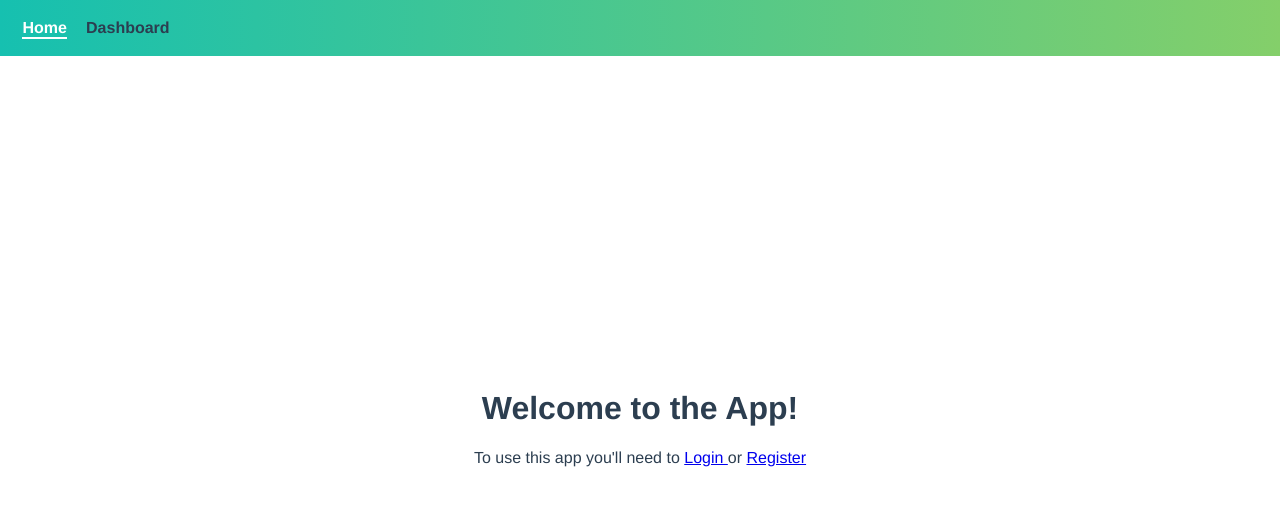
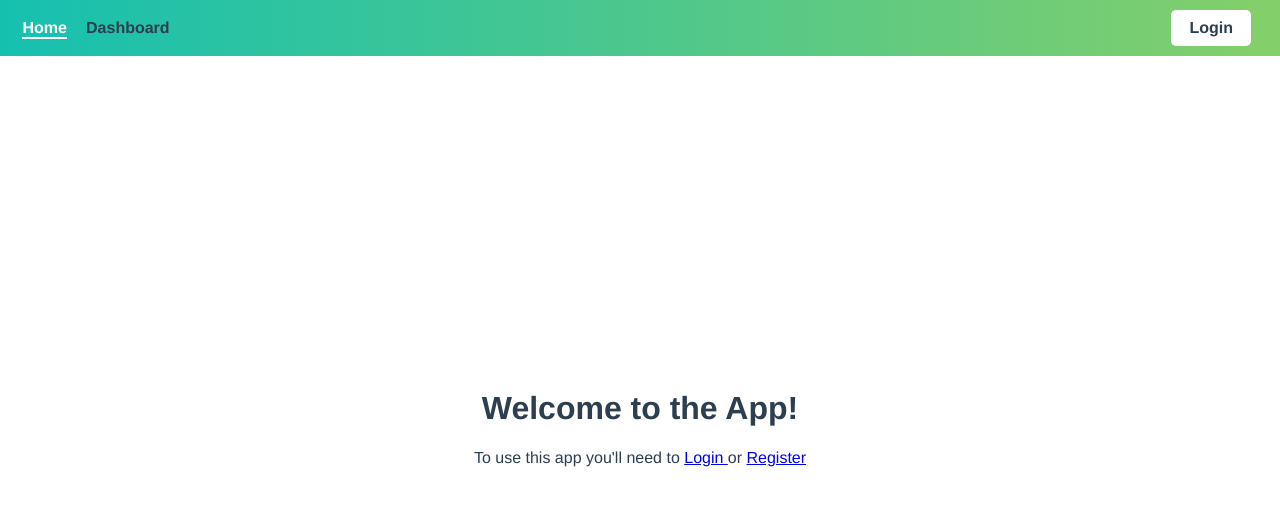
Before and after one commit to JoseTobias/auth-vue, a Vue app: page / in a window 1280 px wide. Shown: the top 506 px of the page. Built offline with nearby package versions, Linux system fonts and the light colour scheme.

Commit message:
login efects

```diff
--- a/src/components/AppNav.vue
+++ b/src/components/AppNav.vue
@@ -6,11 +6,19 @@
     <router-link to="/dashboard">
       Dashboard
     </router-link>
+    <router-link v-if="!loggedIn" to="/login" class="button">
+      Login
+    </router-link>
   </div>
 </template>
 
 <script>
-export default {}
+import { authComputed } from '../vuex/helpers'
+export default {
+  computed: {
+    ...authComputed
+  }
+}
 </script>
 
 <style lang="scss" scoped>
--- a/src/main.js
+++ b/src/main.js
@@ -1,7 +1,7 @@
 import Vue from 'vue'
 import App from './App.vue'
 import router from './router'
-import store from './store'
+import store from './vuex/store'
 
 Vue.config.productionTip = false
 
--- a/src/views/Home.vue
+++ b/src/views/Home.vue
@@ -1,7 +1,7 @@
 <template>
   <div class="home">
     <h1>Welcome to the App!</h1>
-    <div>
+    <div v-if="!loggedIn">
       To use this app you'll need to
       <router-link to="/login">
         Login
@@ -15,5 +15,10 @@
 </template>
 
 <script>
-export default {}
+import { authComputed } from '../vuex/helpers'
+export default {
+  computed: {
+    ...authComputed
+  }
+}
 </script>
--- /dev/null
+++ b/src/vuex/helpers.js
@@ -0,0 +1,5 @@
+import { mapGetters } from 'vuex'
+
+export const authComputed = {
+  ...mapGetters(['loggedIn'])
+}
--- a/src/store.js
+++ b/src/vuex/store.js
@@ -34,5 +34,10 @@
           commit('SET_USER_DATA', data)
         })
     }
+  },
+  getters: {
+    loggedIn (state) {
+      return !!state.user
+    }
   }
 })
```
